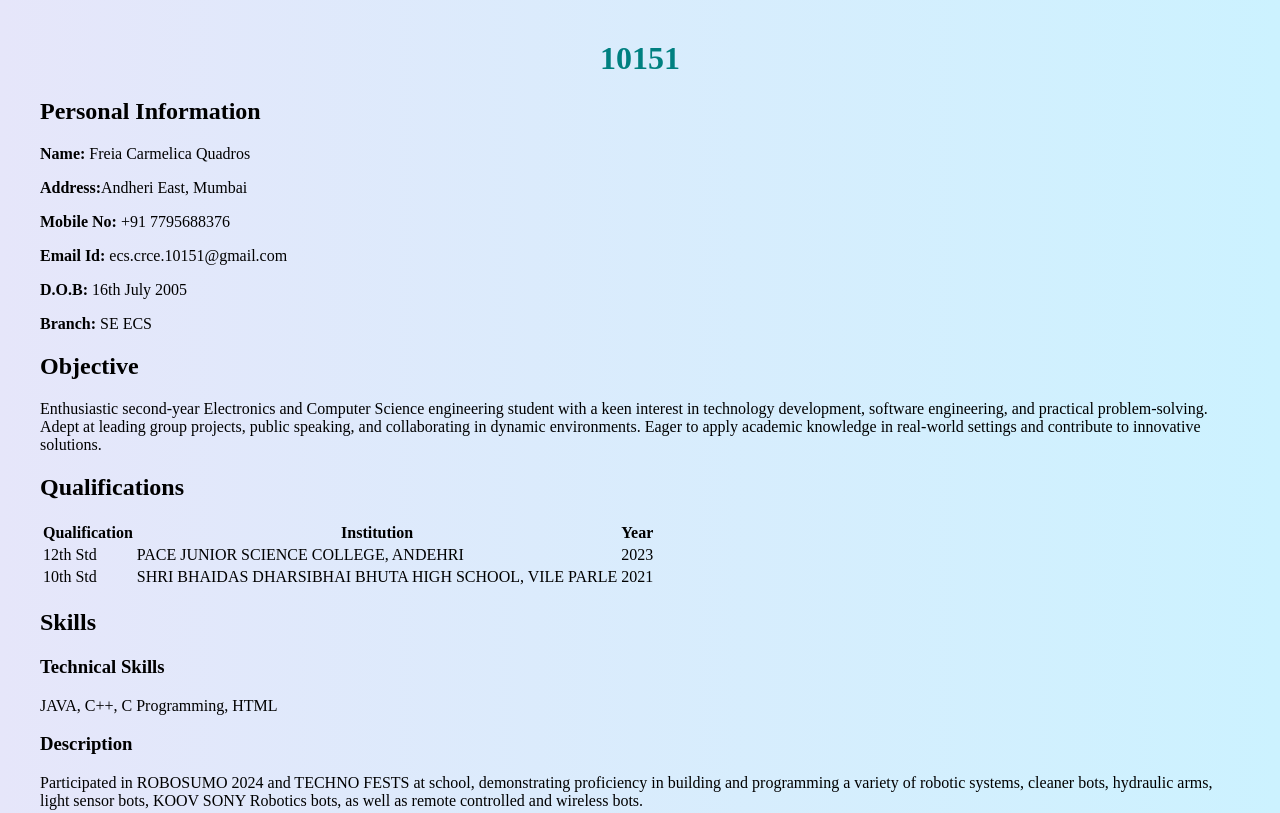
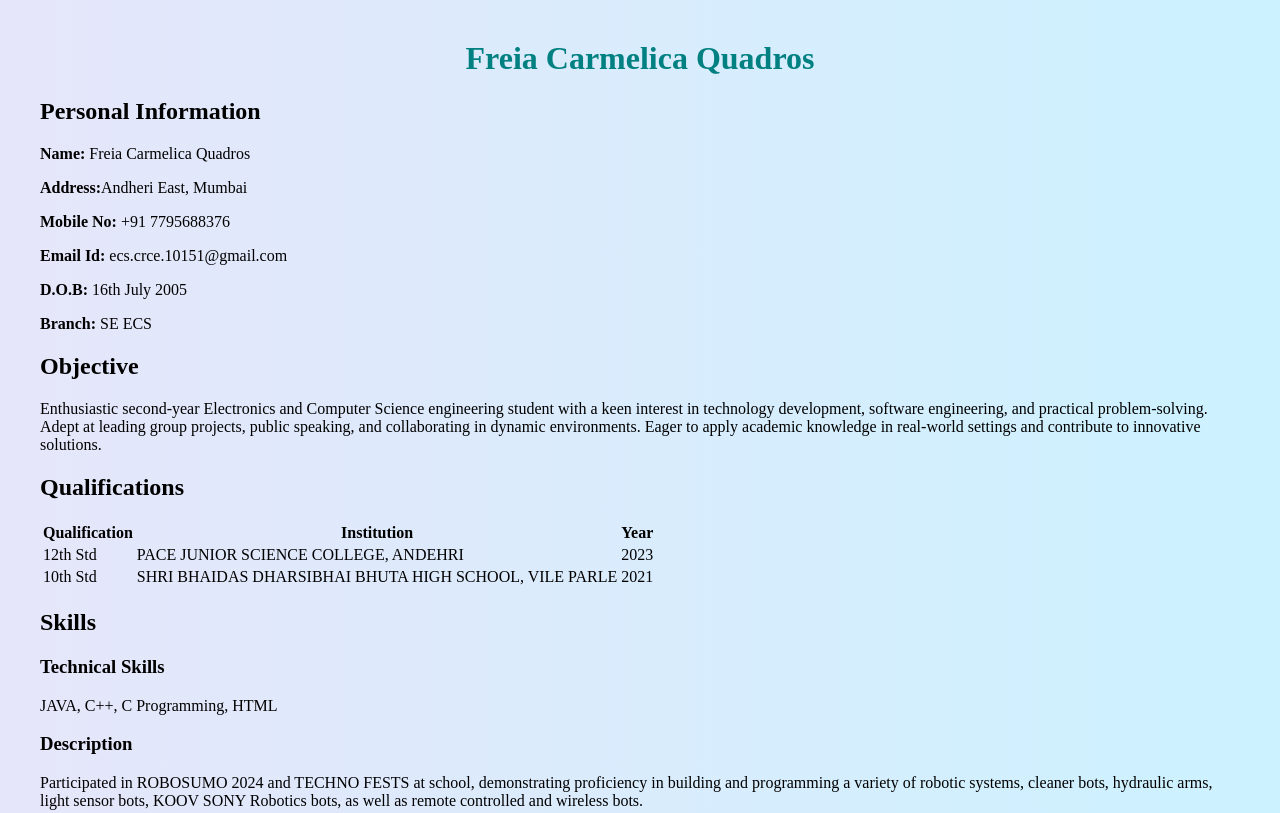
Before and after one commit to feeqee66/my-resume, a plain HTML site: page index.html in a window 1280 px wide. Shown: the top 813 px of the page. Drawn offline with Linux system fonts and the light colour scheme.

Commit message:
Update index.html

```diff
--- a/index.html
+++ b/index.html
@@ -8,7 +8,7 @@
 </head>
 <body>
     <header>
-        <h1>10151</h1>
+        <h1>Freia Carmelica Quadros</h1>
     </header>
 
     <main>
```
